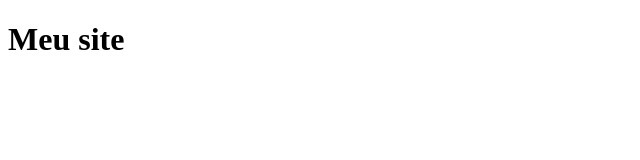
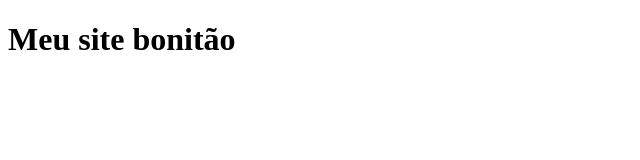
Before and after one commit to DiegoGiEscobar/teste-git, a plain HTML site: page index.html in a window 1280 px wide. Shown: the whole page, without its empty margins (0-640 px from the left). Drawn offline with Linux system fonts and the light colour scheme.

Commit message:
alterando titulo do site

```diff
--- a/index.html
+++ b/index.html
@@ -6,6 +6,6 @@
   <title>Document</title>
 </head>
 <body>
-  <h1>Meu site</h1>
+  <h1>Meu site bonitão</h1>
 </body>
 </html>
```
